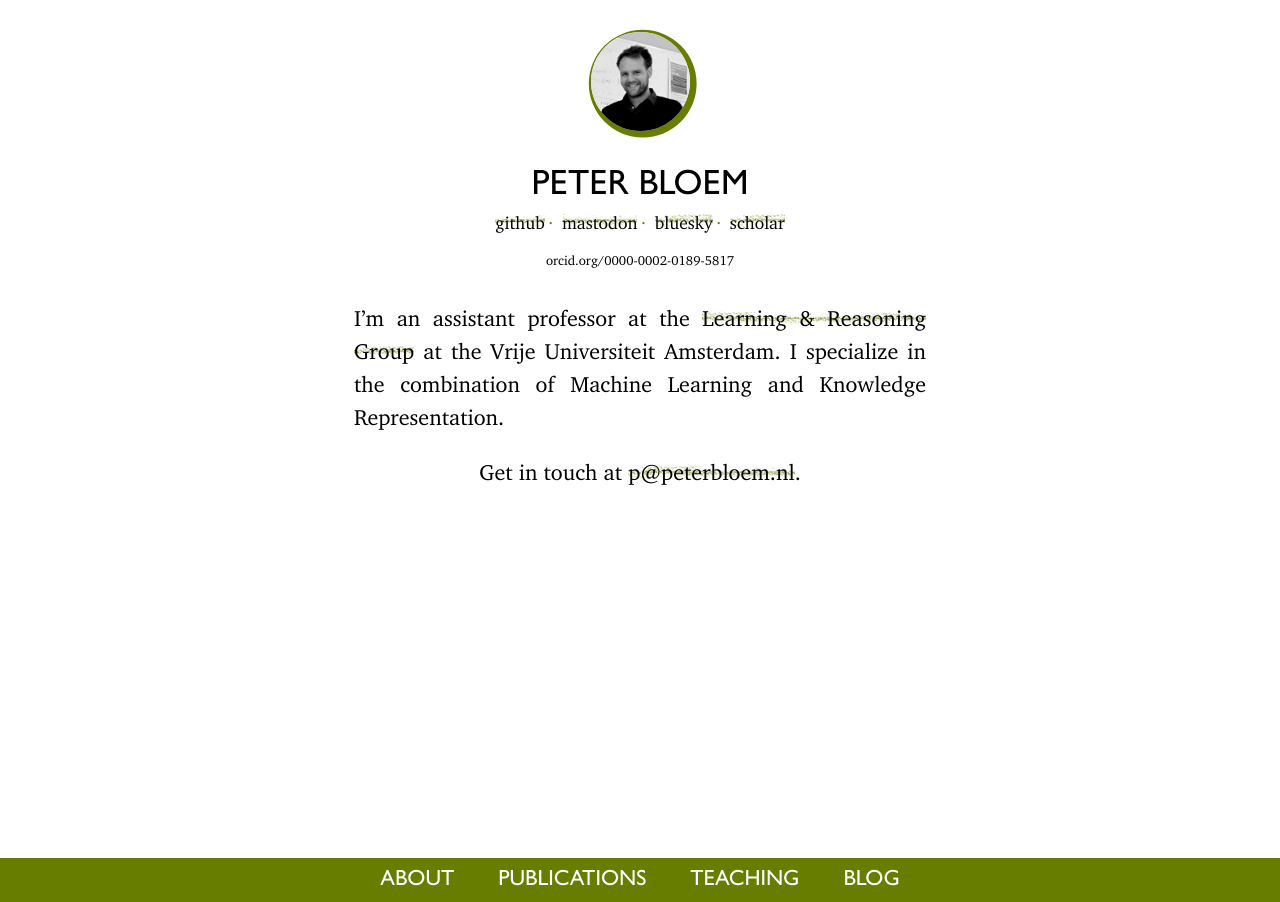
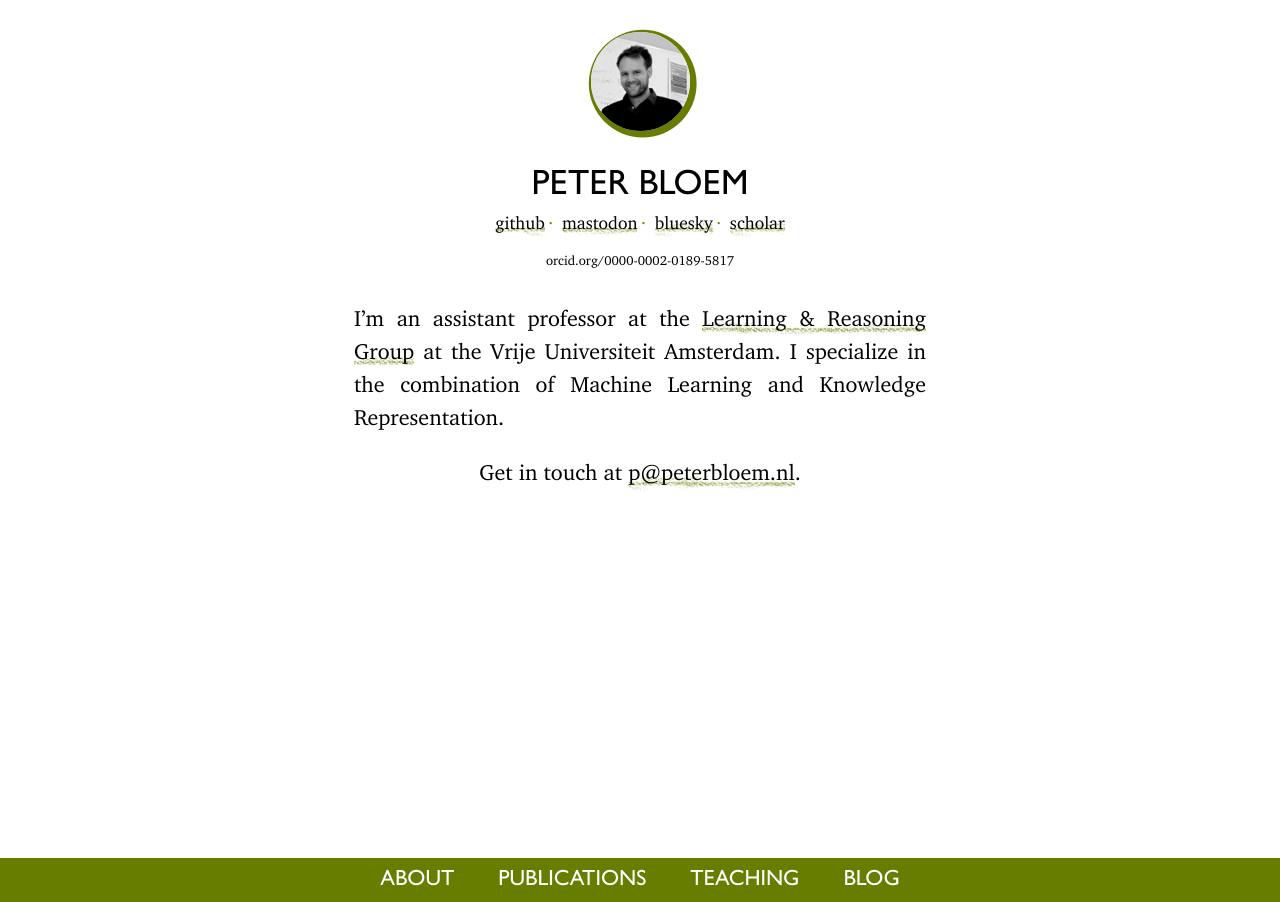
Before and after one commit to pbloem/peterbloem.nl, a Jekyll site: the page built from index.md, in a window 1280 px wide. Built offline with Jekyll 4.4.1, drawn with Linux system fonts in a browser that asks for light colours; some web fonts are replaced; our own code applies the rules of GitHub Pages for plain Markdown files.

Commit message:
Fix font.

```diff
--- a/css/screen.pb.css
+++ b/css/screen.pb.css
@@ -342,7 +342,7 @@ a {
 	color: black;
 	text-decoration: none;
 
-	padding-bottom: 0.4em;
+	padding-bottom: 0.9em;
 
 	background: url('../images/sketchy.png') repeat-x;
 	background-position: bottom left;
@@ -357,6 +357,8 @@ a {
 abbr {
 	border-bottom: dotted 1px #acd373;
 }
+
+/* Create some randomness in the links, by varying the vertical position */
 
 #body a:nth-of-type(2n) {
 	background-position: -10px bottom;
```
